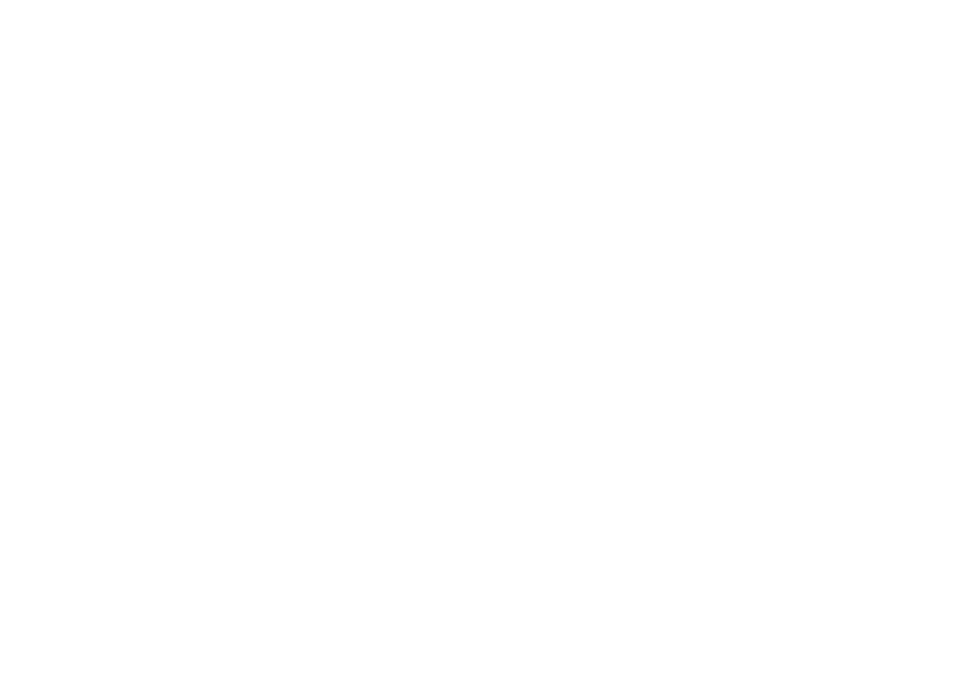
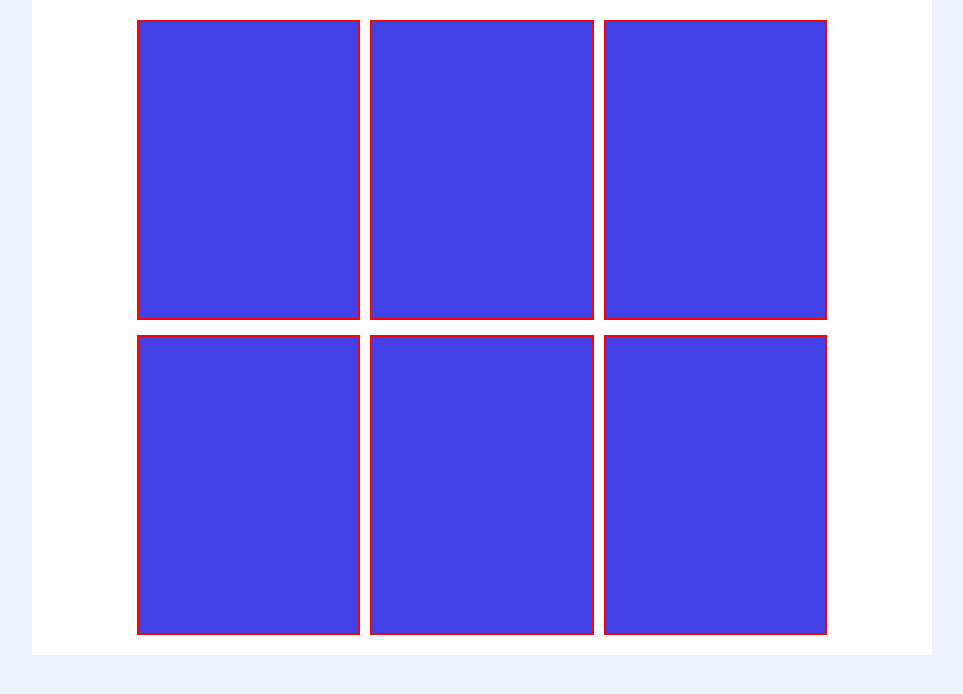
Before and after one commit to salamone-gius/html-css-boolando, a plain HTML site: page index.html in a window 1280 px wide. Shown: the whole page, without its empty margins (158-1121 px from the left). Drawn offline with Linux system fonts and the light colour scheme.

Commit message:
structure created

```diff
--- a/css/style.css
+++ b/css/style.css
@@ -1,5 +1,47 @@
+/* ------------
+    reset
+------------ */
 * {
     margin: 0;
     padding: 0;
     box-sizing: border-box;
 }
+
+
+/* ------------
+    common
+------------ */
+.row::after {
+    content: "";
+    display: table;
+    clear: both;
+}
+
+.row {
+    margin: 15px 100px;
+}
+
+.box {
+    width: calc(100% / 3 - 10px);
+    /* width: 157px; */
+    min-height: 300px;
+    margin: 0 5px;
+    background-color: rgb(65, 65, 230);
+    border: 2px solid red;
+    float: left;
+}
+
+
+
+
+
+body {
+    background-color: rgb(238, 243, 250);
+}
+
+.container {
+    width: 900px;
+    margin: auto;
+    padding: 5px 0;
+    background-color: white;
+}
--- a/index.html
+++ b/index.html
@@ -10,6 +10,26 @@
 
     <body>
 
+        <div class="container">
+
+            <div class="row clearfix">
+
+                <div class="column box"></div>
+                <div class="column box"></div>
+                <div class="column box"></div>
+
+            </div>
+
+            <div class="row clearfix">
+
+                <div class="column box"></div>
+                <div class="column box"></div>
+                <div class="column box"></div>
+
+            </div>
+
+        </div>
+
     </body>
 
 </html>
```
